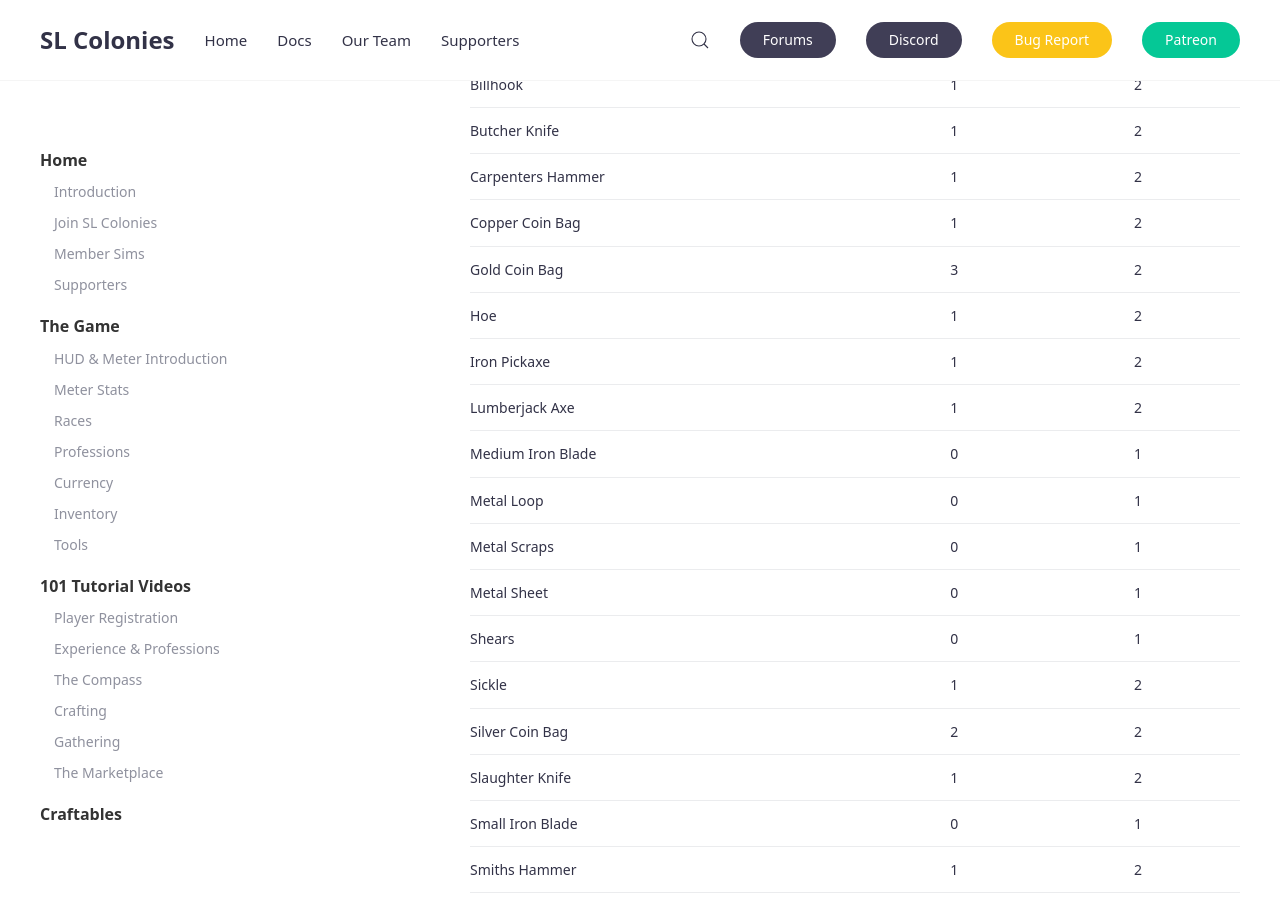
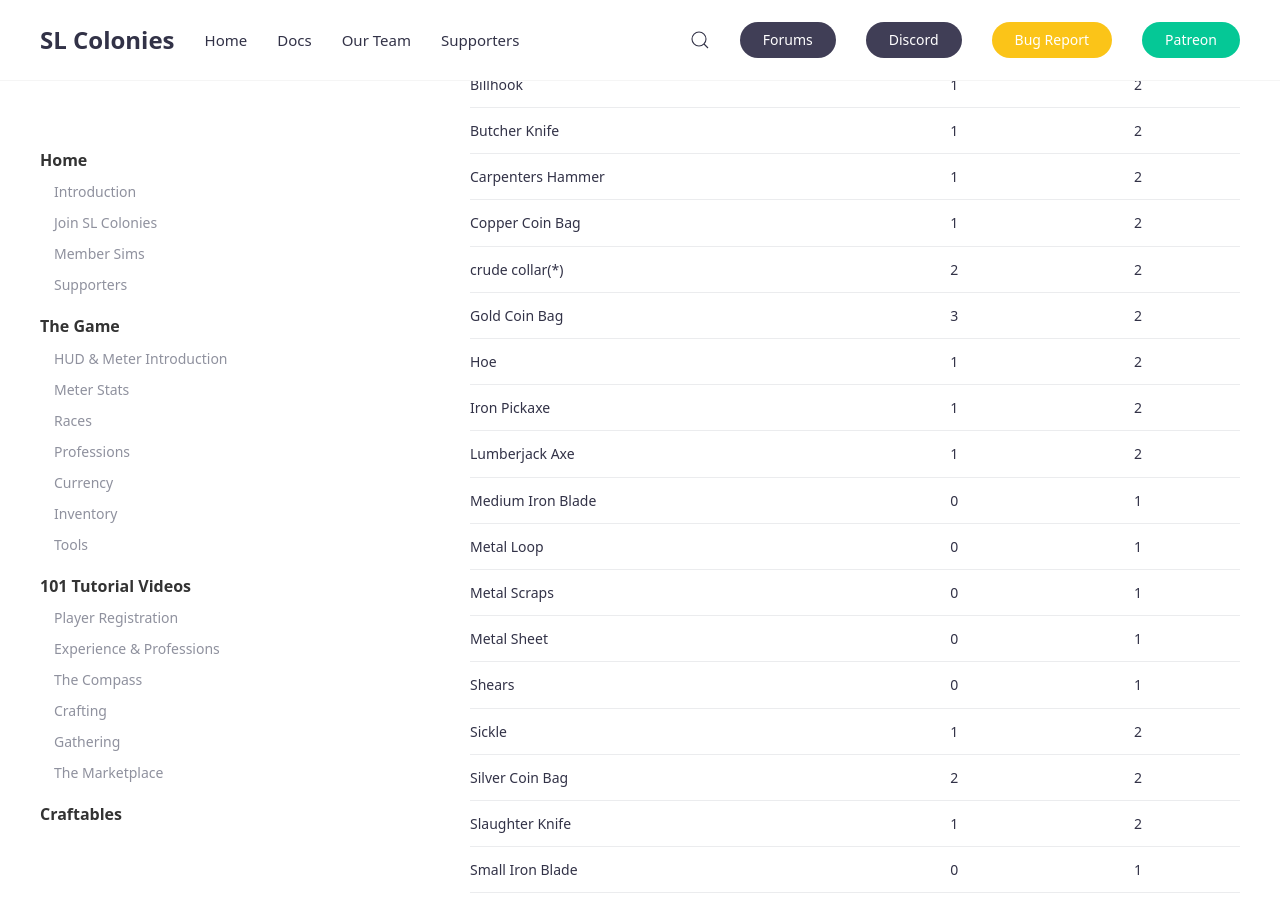
Before and after one commit to SLColonies/Public, a Jekyll site: the page built from _docs/forge.md, in a window 1280 px wide and 900 px high, scrolled down 978 px. Built offline with Jekyll 4.4.1, drawn with Linux system fonts in a browser that asks for light colours; comment, search, counter and statistics services are not loaded.

Commit message:
Update forge.md

```diff
--- a/_docs/forge.md
+++ b/_docs/forge.md
@@ -22,6 +22,7 @@ This crafting station is for the smith profession and allows players to craft va
 | Butcher Knife          |   1   |     2       |
 | Carpenters Hammer      |   1   |     2       |
 | Copper Coin Bag        |   1   |     2       |
+| crude collar(*)        |   2   |     2       |
 | Gold Coin Bag          |   3   |     2       |
 | Hoe                    |   1   |     2       |
 | Iron Pickaxe           |   1   |     2       |
```
